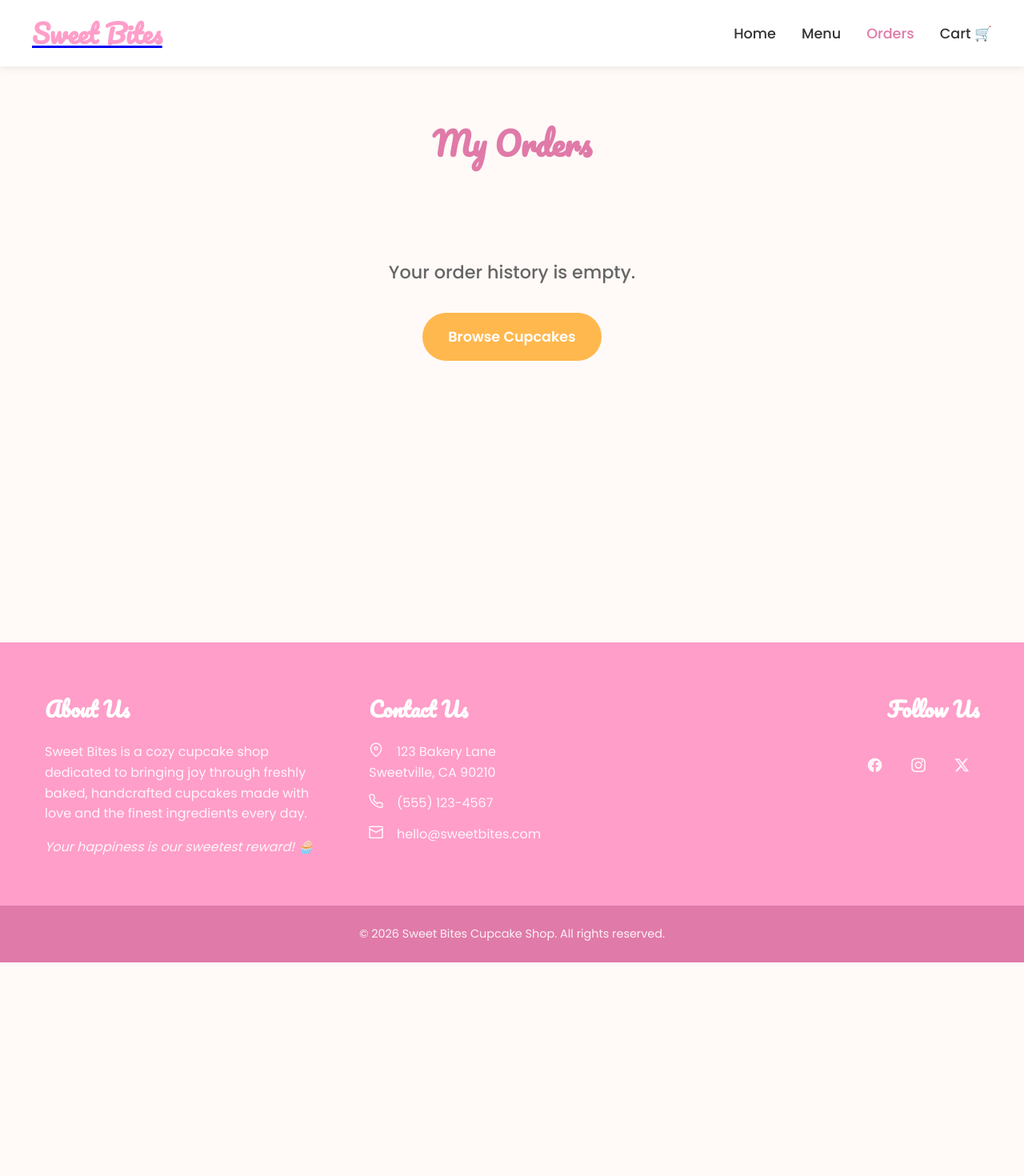
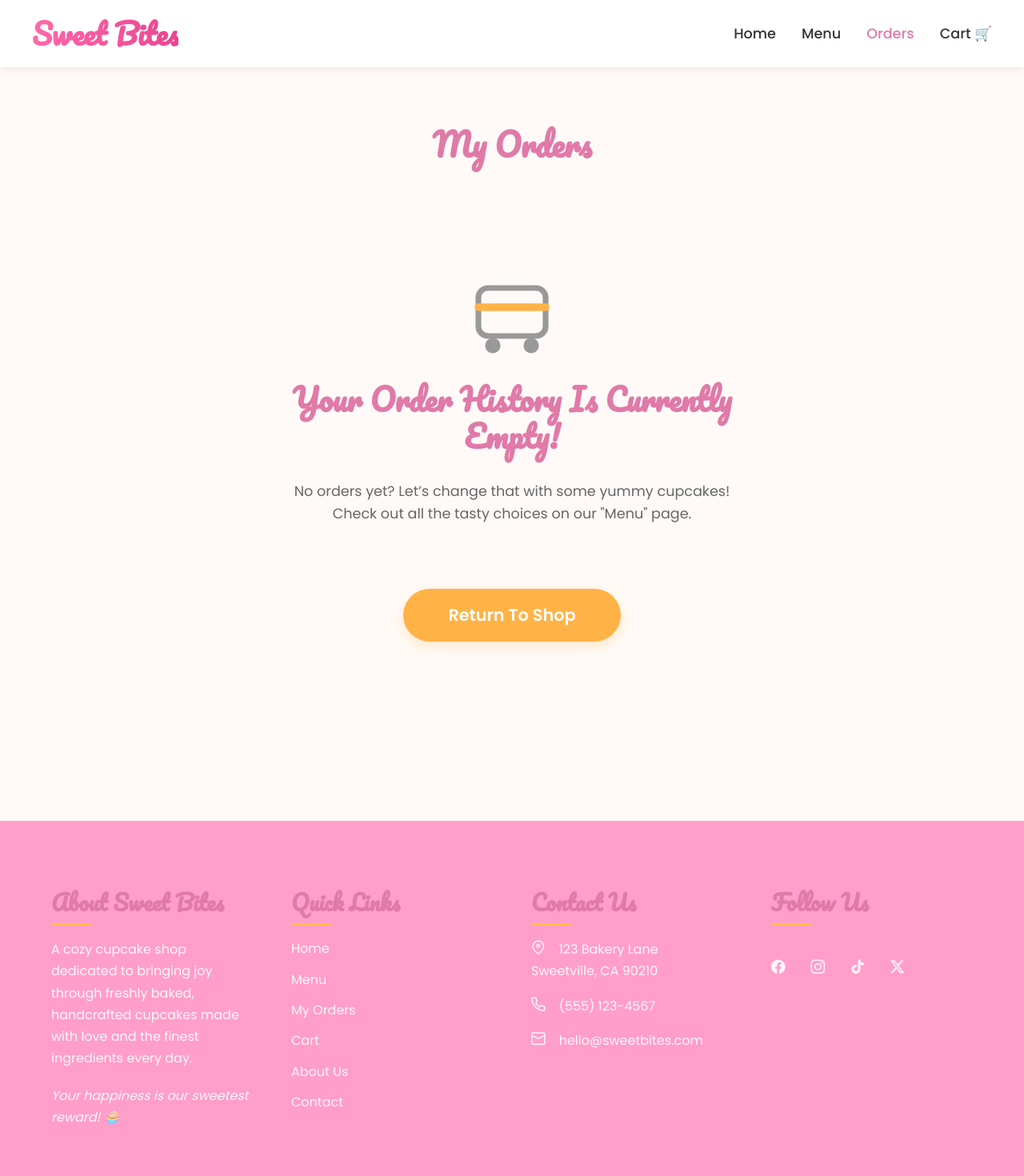
Before and after one commit to Jegmar/IT101_E-COMMERCE, a Vue app: page /order-confirmation in a window 1280 px wide. Shown: the top 1470 px of the page at 80% size. Before the commit the page ends 1203 px from the top, so only its background shows below. Built offline with nearby package versions, Linux system fonts and the light colour scheme.

Commit message:
minimal_changes

```diff
--- a/src/components/Footer.vue
+++ b/src/components/Footer.vue
@@ -3,11 +3,24 @@
     <div class="container footer-content">
       <!-- About Us -->
       <div class="footer-column">
-        <h3>About Us</h3>
+        <h3>About Sweet Bites</h3>
         <p>
-          Sweet Bites is a cozy cupcake shop dedicated to bringing joy through freshly baked, handcrafted cupcakes made with love and the finest ingredients every day.
+          A cozy cupcake shop dedicated to bringing joy through freshly baked, handcrafted cupcakes made with love and the finest ingredients every day.
         </p>
         <p class="tagline">Your happiness is our sweetest reward! 🧁</p>
+      </div>
+
+      <!-- Quick Links -->
+      <div class="footer-column">
+        <h3>Quick Links</h3>
+        <ul class="quick-links">
+          <li><router-link to="/">Home</router-link></li>
+          <li><router-link to="/products">Menu</router-link></li>
+          <li><router-link to="/order-confirmation">My Orders</router-link></li>
+          <li><router-link to="/cart">Cart</router-link></li>
+          <li><router-link to="/">About Us</router-link></li>
+          <li><router-link to="/">Contact</router-link></li>
+        </ul>
       </div>
 
       <!-- Contact Info -->
@@ -18,64 +31,105 @@
         <p><i class="pi pi-envelope"></i> hello@sweetbites.com</p>
       </div>
 
-      <!-- Social Media Icons -->
-      <div class="footer-column social-links">
-        <h3>Follow Us</h3>
-        <div class="icons">
-          <a href="#" aria-label="Facebook" class="social-icon">
-            <i class="pi pi-facebook"></i>
-          </a>
-          <a href="#" aria-label="Instagram" class="social-icon">
-            <i class="pi pi-instagram"></i>
-          </a>
-          <a href="#" aria-label="Twitter" class="social-icon">
-            <i class="pi pi-twitter"></i>
-          </a>
+      <!-- Newsletter & Social -->
+      <div class="footer-column newsletter-social">
+
+        <div class="social-links">
+          <h3>Follow Us</h3>
+          <div class="icons">
+            <a href="#" aria-label="Facebook" class="social-icon"><i class="pi pi-facebook"></i></a>
+            <a href="#" aria-label="Instagram" class="social-icon"><i class="pi pi-instagram"></i></a>
+            <a href="#" aria-label="TikTok" class="social-icon"><i class="pi pi-tiktok"></i></a>
+            <a href="#" aria-label="X/Twitter" class="social-icon"><i class="pi pi-twitter"></i></a>
+          </div>
         </div>
       </div>
     </div>
 
-    <!-- Darker pink copyright strip -->
+    <!-- Clean copyright strip -->
     <div class="copyright-strip">
-      <p class="copyright">&copy; 2026 Sweet Bites Cupcake Shop. All rights reserved.</p>
+      <p>
+        &copy; 2026 Sweet Bites Cupcake Shop. All rights reserved.
+        <span class="legal-links">
+          <router-link to="/">Privacy Policy</router-link> |
+          <router-link to="/">Terms of Service</router-link>
+        </span>
+      </p>
     </div>
   </footer>
 </template>
 
+
 <style scoped>
 .footer {
-  background: var(--primary);
+  background: var(--primary); /* Solid pink — clean and premium */
   color: white;
-  padding: 4rem 0 0;
-  margin-top: 5rem;
+  padding: 5rem 0 0;
+  margin-top: 6rem;
 }
 
 .footer-content {
   display: grid;
-  grid-template-columns: repeat(3, 1fr);
+  grid-template-columns: repeat(4, 1fr);
   gap: 3rem;
   max-width: 1200px;
   margin: 0 auto;
-  padding: 0 1rem;
+  padding: 0 1.5rem;
 }
 
 .footer-column h3 {
-  font-size: 1.6rem;
-  margin-bottom: 1.2rem;
-  color: white;
+  font-size: 1.7rem;
+  margin-bottom: 1.5rem;
+  position: relative;
+  display: inline-block;
+}
+
+.footer-column h3::after {
+  content: '';
+  position: absolute;
+  bottom: -8px;
+  left: 0;
+  width: 50px;
+  height: 3px;
+  background: rgb(255, 191, 73); /* Orange underline for pop */
+  border-radius: 2px;
 }
 
 .footer-column p {
   font-size: 1rem;
-  line-height: 1.6;
-  opacity: 0.9;
-  margin-bottom: 0.8rem;
+  line-height: 1.7;
+  opacity: 0.92;
+  margin-bottom: 1rem;
 }
 
 .tagline {
   font-style: italic;
-  margin-top: 1rem;
-  opacity: 0.8;
+  font-size: 1.1rem;
+  opacity: 0.85;
+  margin-top: 1.2rem;
+}
+
+.quick-links {
+  list-style: none;
+  padding: 0;
+  margin: 0;
+}
+
+.quick-links li {
+  margin-bottom: 0.8rem;
+}
+
+.quick-links a {
+  color: white;
+  text-decoration: none;
+  opacity: 0.9;
+  transition: all 0.3s ease;
+}
+
+.quick-links a:hover {
+  opacity: 1;
+  padding-left: 6px;
+  color:white;
 }
 
 .footer-column i {
@@ -83,53 +137,87 @@
   font-size: 1.1rem;
 }
 
-.social-links {
-  text-align: right;
+/* Newsletter */
+.newsletter-form {
+  display: flex;
+  margin-top: 1rem;
+  gap: 0.8rem;
+  flex-wrap: wrap;
 }
 
+.newsletter-form input {
+  flex: 1;
+  min-width: 200px;
+  padding: 0.9rem 1.2rem;
+  border: none;
+  border-radius: 50px;
+  font-size: 1rem;
+  background: rgba(255, 255, 255, 0.95);
+}
+
+.newsletter-form button {
+  padding: 0.9rem 1.8rem;
+  background: var(--accent);
+  color: white;
+  border: none;
+  border-radius: 50px;
+  font-weight: 600;
+  cursor: pointer;
+  transition: all 0.3s ease;
+}
+
+.newsletter-form button:hover {
+  background: #ffffff;
+  transform: translateY(-2px);
+}
+
+/* Social */
 .icons {
   display: flex;
-  gap: 1.5rem;
-  justify-content: flex-end;
+  gap: 1.2rem;
+  margin-top: 1rem;
 }
 
 .social-icon {
   color: white;
-  font-size: 2rem;
+  font-size: 1.5rem;
   opacity: 0.9;
   transition: all 0.3s ease;
 }
-
 .social-icon:hover {
   opacity: 1;
-  transform: translateY(-4px);
+  transform: translateY(-5px) scale(1.1);
+  color: white;
 }
 
-/* Darker pink copyright area */
+/* Copyright strip - clean and elegant */
 .copyright-strip {
-  background: var(--primary-dark); /* Darker pink */
-  padding: 1.5rem 0;
-  margin-top: 3rem;
+  background: var(--primary-dark);
+  padding: 2rem 0;
+  margin-top: 4rem;
+  text-align: center;
+  font-size: 0.95rem;
+  opacity: 0.9;
+  border-top: 2px solid var(--accent); /* Subtle orange separator */
 }
 
-.copyright {
-  text-align: center;
-  margin: 0;
-  opacity: 0.9;
-  font-size: 0.9rem;
+.legal-links a {
+  color: white;
+  text-decoration: none;
+  margin: 0 0.8rem;
+  opacity: 0.8;
+  transition: opacity 0.3s;
+}
+
+.legal-links a:hover {
+  opacity: 1;
+  text-decoration: underline;
 }
 
 /* Responsive */
-@media (max-width: 992px) {
+@media (max-width: 1024px) {
   .footer-content {
-    grid-template-columns: 1fr 1fr;
-  }
-  .social-links {
-    grid-column: 1 / -1;
-    text-align: center;
-  }
-  .icons {
-    justify-content: center;
+    grid-template-columns: repeat(2, 1fr);
   }
 }
 
@@ -137,13 +225,25 @@
   .footer-content {
     grid-template-columns: 1fr;
     text-align: center;
-    gap: 2.5rem;
+    gap: 3rem;
   }
-  .social-links {
-    text-align: center;
+
+  .newsletter-form {
+    flex-direction: column;
   }
+
+  .newsletter-form input,
+  .newsletter-form button {
+    width: 100%;
+  }
+
   .icons {
     justify-content: center;
   }
+
+  .footer-column h3::after {
+    left: 50%;
+    transform: translateX(-50%);
+  }
 }
 </style>
--- a/src/components/Navbar.vue
+++ b/src/components/Navbar.vue
@@ -48,10 +48,27 @@ const mobileMenuOpen = ref(false)
   display: flex;
   justify-content: space-between;
   align-items: center;
-  padding: 1rem 0;
+  padding: 1.5rem 0;
 }
+.logo {
+  text-decoration: none;
+}
+
 .logo h1 {
-  font-size: rem;
+  font-size: 2.25rem;
+  background: linear-gradient(90deg, #ff69a8, #e94590);
+  -webkit-background-clip: text;
+  -webkit-text-fill-color: transparent;
+  background-clip: text;
+  text-decoration: none;
+  margin: 0;
+  line-height: 1;
+  font-family: 'Pacifico', cursive; /* optional: enhances handwritten feel */
+}
+
+.logo:hover h1,
+.logo.router-link-active h1 {
+  text-decoration: none;
   color: var(--primary);
 }
 .nav-links {
--- a/src/views/CartView.vue
+++ b/src/views/CartView.vue
@@ -4,8 +4,26 @@
       <h1>Shopping Cart</h1>
 
       <div v-if="cartItems.length === 0" class="empty-cart">
-        <p>Your cart is empty.</p>
-        <router-link to="/products" class="btn-primary">Browse Cupcakes</router-link>
+        <!-- Shopping cart icon -->
+        <div class="cart-icon">
+          <svg viewBox="0 0 64 64" xmlns="http://www.w3.org/2000/svg">
+            <path d="M20 12 L8 12 L12 40 L52 40 L56 12 L44 12" fill="none" stroke="currentColor" stroke-width="4" stroke-linecap="round" stroke-linejoin="round"/>
+            <circle cx="20" cy="52" r="6" fill="none" stroke="currentColor" stroke-width="4"/>
+            <circle cx="44" cy="52" r="6" fill="none" stroke="currentColor" stroke-width="4"/>
+            <path d="M26 24 L38 24" stroke="var(--accent)" stroke-width="6" stroke-linecap="round"/>
+          </svg>
+        </div>
+
+        <h2 class="empty-title">Your Cart Is Currently Empty!</h2>
+
+        <p class="empty-subtitle">
+          Let’s fill it with something sweet!<br>
+          You’ll find plenty of delicious options on our "Menu" page.
+        </p>
+
+        <router-link to="/products" class="btn-primary return-btn">
+          Return To Shop
+        </router-link>
       </div>
 
       <div v-else>
@@ -57,33 +75,60 @@ h1 {
 .empty-cart {
   text-align: center;
   padding: 4rem 0;
+  display: flex;
+  flex-direction: column;
+  align-items: center;
+  gap: 2rem;
+  max-width: 600px;
+  margin: 0 auto;
 }
 
-.empty-cart p {
-  font-size: 1.4rem;
-  margin-bottom: 2rem;
+.cart-icon {
+  width: 120px;
+  height: 120px;
   color: var(--text-light);
-  font-weight: 500;
+  opacity: 0.8;
 }
 
-.empty-cart .btn-primary {
+.cart-icon svg {
+  width: 100%;
+  height: 100%;
+}
+
+.empty-title {
+  font-size: 2.4rem;
+  font-weight: 700;
+  color: var(--primary-dark);
+  margin: 0;
+  line-height: 1.2;
+}
+
+.empty-subtitle {
+  font-size: 1.1rem;
+  color: var(--text-light);
+  line-height: 1.6;
+  margin: 0 0 1.5rem 0;
+}
+
+.return-btn {
   background: var(--accent);
   color: white;
-  padding: 1rem 2rem;
+  padding: 1rem 3rem;
   border-radius: 50px;
   text-decoration: none;
-  font-size: 1.1rem;
+  font-size: 1.2rem;
   font-weight: 600;
   transition: all 0.3s ease;
   display: inline-block;
 }
 
-.empty-cart .btn-primary:hover {
+.return-btn:hover {
   background: #ff9d1a;
   transform: translateY(-2px);
   box-shadow: 0 8px 20px rgba(255, 179, 71, 0.3);
 }
 
+/* Existing non-empty cart styles remain unchanged */
 .cart-list {
   margin-bottom: 2rem;
 }
@@ -171,6 +216,15 @@ h1 {
   .cart-summary {
     padding: 1.5rem;
   }
+
+  .empty-title {
+    font-size: 2rem;
+  }
+
+  .cart-icon {
+    width: 100px;
+    height: 100px;
+  }
 }
 
 @media (max-width: 480px) {
@@ -186,5 +240,9 @@ h1 {
     font-size: 1.1rem;
     padding: 0.9rem 1.5rem;
   }
+
+  .empty-title {
+    font-size: 1.8rem;
+  }
 }
 </style>
--- a/src/views/HomeView.vue
+++ b/src/views/HomeView.vue
@@ -82,11 +82,13 @@ const handleAddToCart = ({ id, quantity }) => {
   font-size: 3.5rem;
   margin-bottom: 1rem;
   color: white;
+  text-shadow: 0 4px 6px rgba(0, 0, 0, 0.1);
 }
 .hero p {
   font-size: 1.4rem;
   max-width: 600px;
   margin: 0 auto 2rem;
+  text-shadow: 0 4px 6px rgba(0, 0, 0, 0.1);
 }
 .hero-buttons {
   display: flex;
--- a/src/views/OrderConfirmationView.vue
+++ b/src/views/OrderConfirmationView.vue
@@ -1,10 +1,10 @@
 <template>
   <section class="confirmation-page">
     <div class="container">
-      <!-- Page title - always visible, centered like your cart -->
+      <!-- Page title with pink handwritten gradient -->
       <h1 class="page-title">My Orders</h1>
 
-      <!-- Confirmed order view -->
+      <!-- Confirmed order view (unchanged) -->
       <div v-if="latestOrder" class="confirmation-card">
         <div class="success-icon">
           <i class="pi pi-check-circle"></i>
@@ -52,13 +52,27 @@
         <button @click="handleOrderReceived" class="got-it-btn">Order Received</button>
       </div>
 
-      <!-- Empty state - styled exactly like your cart empty page -->
-      <div v-else class="empty-order">
-        <!-- Optional cute illustration (uncomment after adding image) -->
-        <!-- <img src="@/assets/images/empty-orders.png" alt="No orders yet" class="empty-illustration" /> -->
+      <!-- Empty state - matching your new reference design -->
+      <div v-else class="empty-orders">
+        <!-- Cute empty icon -->
+        <div class="empty-icon">
+          <svg viewBox="0 0 100 100" xmlns="http://www.w3.org/2000/svg">
+            <!-- Simple empty box/tray with a small cupcake hint -->
+            <rect x="15" y="30" width="70" height="50" rx="10" fill="none" stroke="#999" stroke-width="6"/>
+            <line x1="15" y1="50" x2="85" y2="50" stroke="#ffb347" stroke-width="8" stroke-linecap="round"/>
+            <circle cx="30" cy="90" r="8" fill="#999"/>
+            <circle cx="70" cy="90" r="8" fill="#999"/>
+          </svg>
+        </div>
 
-        <p class="empty-message">Your order history is empty.</p>
-        <router-link to="/products" class="browse-btn">Browse Cupcakes</router-link>
+        <h2 class="empty-title">Your Order History Is Currently Empty!</h2>
+
+        <p class="empty-subtitle">
+          No orders yet? Let’s change that with some yummy cupcakes!<br>
+          Check out all the tasty choices on our "Menu" page.
+        </p>
+
+        <router-link to="/products" class="return-btn">Return To Shop</router-link>
       </div>
     </div>
   </section>
@@ -73,34 +87,90 @@ const latestOrder = computed(() => orderStore.latestOrder)
 </script>
 
 <style scoped>
-/* Main page centering */
 .confirmation-page {
   padding: 4rem 0;
-  min-height: 50vh;
+  min-height: 80vh;
   display: flex;
   flex-direction: column;
-  justify-content: center; /* Vertical centering */
+  justify-content: center;
   background: var(--bg);
 }
+
 .container {
   max-width: 800px;
   margin: 0 auto;
   text-align: center;
-  flex: 1;
-  display: flex;
-  flex-direction: column;
-  justify-content: center;
 }
 
+/* Pink handwritten title */
 .page-title {
   text-align: center;
-  margin-top: auto;
   margin-bottom: 3rem;
   font-size: 2.5rem;
   color: var(--primary-dark);
 }
 
-/* Confirmed order card */
+/* Empty state */
+.empty-orders {
+  display: flex;
+  flex-direction: column;
+  align-items: center;
+  justify-content: center;
+  gap: 2rem;
+  padding: 4rem 0;
+  max-width: 600px;
+  margin: 0 auto;
+}
+
+.empty-icon {
+  width: 120px;
+  height: 120px;
+  color: #5f5f5f;
+}
+
+.empty-icon svg {
+  width: 100%;
+  height: 100%;
+}
+
+/* Big pink cursive heading */
+.empty-title {
+  font-size: 2.4rem;
+  font-weight: 700;
+  color: var(--primary-dark);
+  margin: 0;
+  line-height: 1.2;
+}
+
+/* Subtitle */
+.empty-subtitle {
+  font-size: 1.1rem;
+  color: var(--text-light);
+  line-height: 1.6;
+  margin: 0 0 1.5rem 0;
+}
+
+/* Orange pill button */
+.return-btn {
+  background: #ffb347;
+  color: white;
+  padding: 1rem 3.5rem;
+  border-radius: 50px;
+  text-decoration: none;
+  font-size: 1.3rem;
+  font-weight: 600;
+  transition: all 0.3s ease;
+  box-shadow: 0 6px 15px rgba(255, 179, 71, 0.25);
+  margin-top: 1.5rem;
+}
+
+.return-btn:hover {
+  background: #ff9d1a;
+  transform: translateY(-3px);
+  box-shadow: 0 10px 25px rgba(255, 179, 71, 0.35);
+}
+
+/* Keep all your existing confirmed order styles below */
 .confirmation-card {
   max-width: 600px;
   margin: 0 auto;
@@ -110,45 +180,13 @@ const latestOrder = computed(() => orderStore.latestOrder)
   box-shadow: 0 15px 35px rgba(0,0,0,0.15);
 }
 
-/* Empty state - identical to your cart empty page */
-.empty-order {
-  text-align: center;
-  padding: 4rem 0;
-}
-
-.empty-message {
-  font-size: 1.4rem;
-  margin-bottom: 2rem;
-  color: var(--text-light);
-  font-weight: 500;
-}
-
-.browse-btn {
-  background: var(--accent);
-  color: white;
-  padding: 1rem 2rem;
-  border-radius: 50px;
-  text-decoration: none;
-  font-size: 1.1rem;
-  font-weight: 600;
-  transition: all 0.3s ease;
-  display: inline-block;
-}
-
-.browse-btn:hover {
-  background: #ff9d1a;
-  transform: translateY(-2px);
-  box-shadow: 0 8px 20px rgba(255, 179, 71, 0.3);
-}
-
-/* Confirmed order styles (keep these) */
 .success-icon {
   font-size: 4rem;
   color: #4CAF50;
   margin-bottom: 1rem;
 }
 
-h1 {
+.confirmation-card h1 {
   font-size: 2.5rem;
   color: var(--primary-dark);
   margin: 2rem 0;
@@ -190,11 +228,10 @@ h1 {
   margin: 0 auto;
 }
 
-/* The connecting line */
 .progress-tracker::before {
   content: '';
   position: absolute;
-  top: 30px; /* Half of circle height */
+  top: 30px;
   left: 0;
   right: 0;
   height: 4px;
@@ -202,20 +239,18 @@ h1 {
   z-index: 0;
 }
 
-/* Active/Completed line (progress bar) */
 .progress-tracker::after {
   content: '';
   position: absolute;
   top: 30px;
   left: 0;
   height: 4px;
-  background: var(--accent); /* Orange progress line */
-  width: 35%; /* Adjust based on current step: 0%, 33%, 66%, 100% */
+  background: var(--accent);
+  width: 35%;
   transition: width 0.6s ease;
   z-index: 1;
 }
 
-/* Step circles */
 .step {
   flex: 1;
   text-align: center;
@@ -223,7 +258,8 @@ h1 {
   z-index: 2;
 }
 
-.circle {
+.circle,
+.circle_delivered {
   width: 60px;
   height: 60px;
   border-radius: 50%;
@@ -237,34 +273,13 @@ h1 {
   transition: all 0.4s ease;
 }
 
-.circle_delivered {
-  width: 60px;
-  height: 60px;
-  border-radius: 50%;
-  background: #e0e0e0;
-  margin: 0 auto 1rem;
-  display: flex;
-  align-items: center;
-  justify-content: center;
-  font-size: 1.8rem;
-  color: white;
-  transition: all 0.4s ease;
-  margin-bottom: 2rem;
-}
-/* Completed steps */
-.completed .circle {
-  background: #4CAF50; /* Green */
-}
-
-/* Active step */
 .active .circle {
-  background: var(--accent); /* Orange */
+  background: var(--accent);
   transform: scale(1.15);
   box-shadow: 0 0 20px rgba(255, 184, 77, 0.6);
   animation: pulse 2s infinite;
 }
 
-/* Step text */
 .step p {
   font-size: 1rem;
   color: var(--text-light);
@@ -272,7 +287,6 @@ h1 {
   line-height: 1.3;
 }
 
-.completed ~ .step p,
 .active p {
   color: var(--text);
   font-weight: 600;
@@ -283,27 +297,11 @@ h1 {
   50% { transform: scale(1.25); }
 }
 
-/* Responsive */
-@media (max-width: 768px) {
-  .progress-tracker {
-    flex-direction: column;
-    gap: 2rem;
-  }
-  .progress-tracker::before,
-  .progress-tracker::after {
-    display: none;
-  }
-  .step {
-    margin: 0;
-  }
-}
-
 .got-it-btn {
   background: #cccccc;
   color: #666666;
   cursor: not-allowed;
   opacity: 0.6;
-  transform: none;
   width: 100%;
   padding: 1.2rem;
   font-size: 1.2rem;
@@ -312,4 +310,34 @@ h1 {
   transition: all 0.3s ease;
 }
 
+/* Responsive */
+@media (max-width: 768px) {
+  .page-title {
+    font-size: 2.8rem;
+  }
+
+  .empty-title {
+    font-size: 2.4rem;
+  }
+
+  .empty-icon {
+    width: 100px;
+    height: 100px;
+  }
+
+  .return-btn {
+    padding: 1rem 3rem;
+    font-size: 1.2rem;
+  }
+}
+
+@media (max-width: 480px) {
+  .page-title {
+    font-size: 2.4rem;
+  }
+
+  .empty-title {
+    font-size: 2rem;
+  }
+}
 </style>
```
Also changed, not shown: src/assets/images/hero.jpg.
